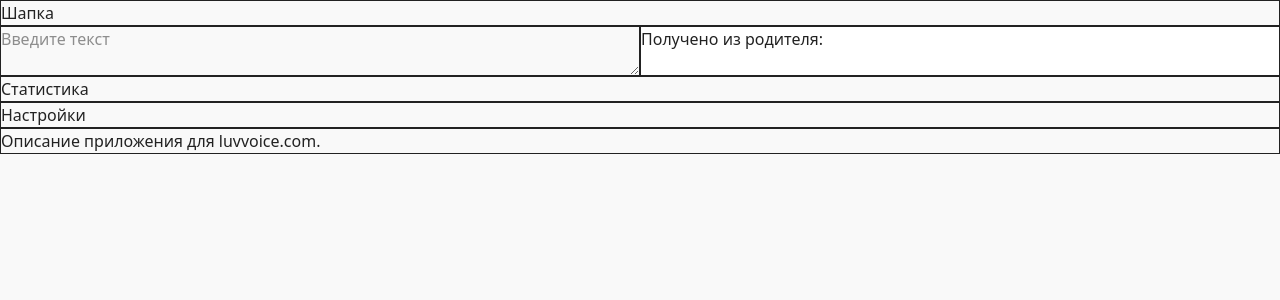
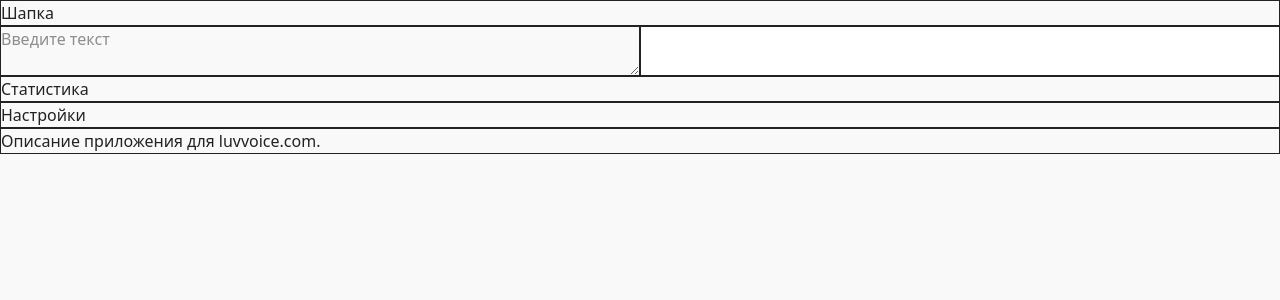
Before and after one commit to Laboratorynotices/VoiceGap, a Vue app: page / in a window 1280 px wide. Shown: the top 300 px of the page. Built offline with nearby package versions, Linux system fonts and the light colour scheme.

Commit message:
feat(OutputArea): изменить разметку вывода данных
Заменён тег <p> на <pre> для улучшенного отображения данных.

```diff
--- a/src/components/OutputArea.vue
+++ b/src/components/OutputArea.vue
@@ -3,5 +3,5 @@ defineProps<{ outputData: string }>();
 </script>
 
 <template>
-  <p>Получено из родителя: {{ outputData }}</p>
+  <pre>{{ outputData }}</pre>
 </template>
```
